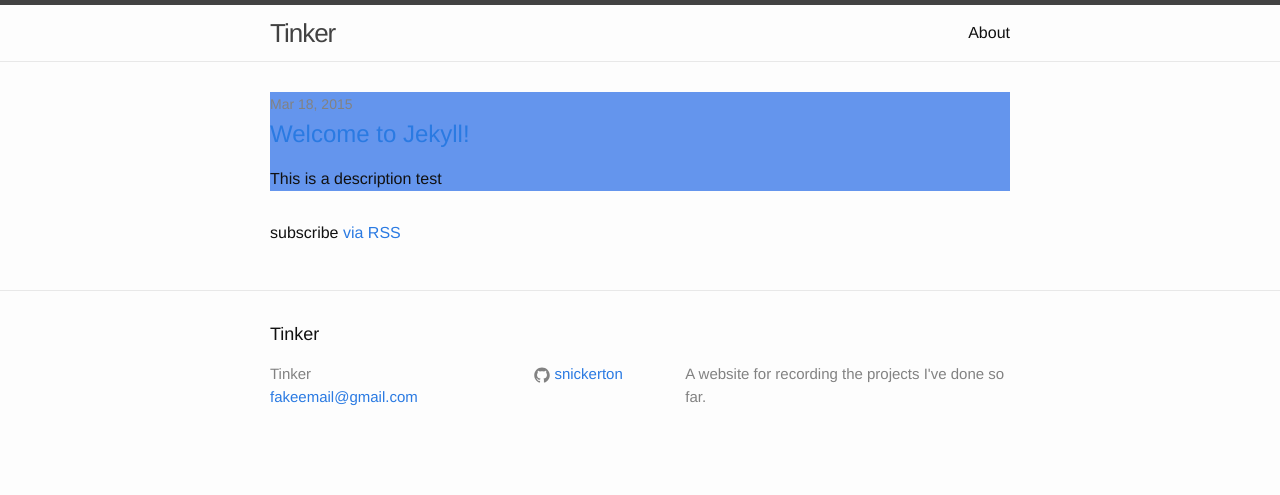
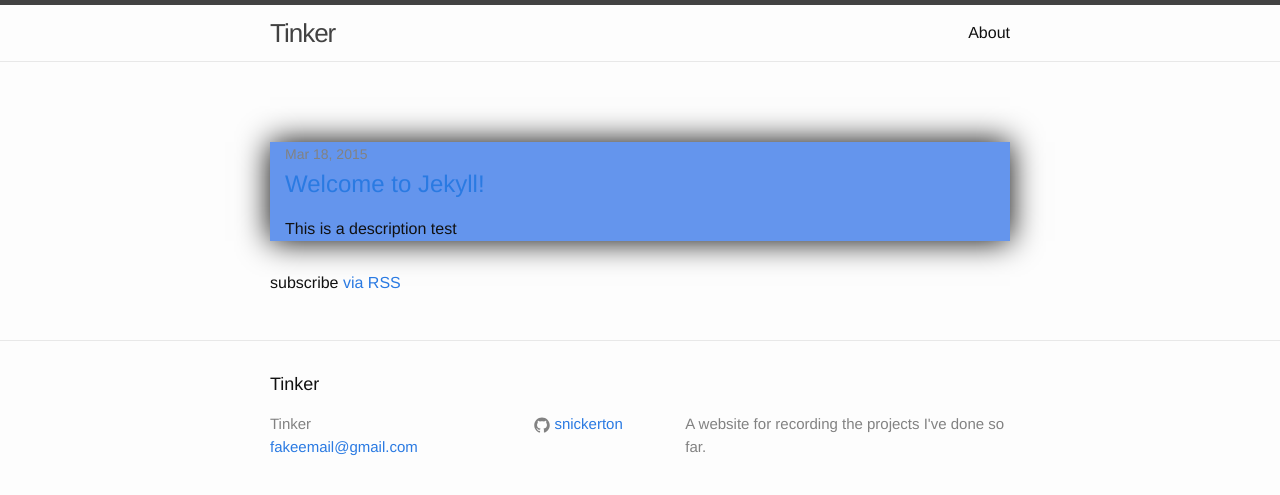
Before and after one commit to snickerton/snickerton.github.legacy, a Jekyll site: the page built from index.html, in a window 1280 px wide. Shown: the top 495 px of the page. Built offline with Jekyll 4.4.1, drawn with Linux system fonts in a browser that asks for light colours.

Commit message:
Update main.scss

```diff
--- a/css/main.scss
+++ b/css/main.scss
@@ -29,6 +29,9 @@
 
 div.post-card {
     background-color: #6495ed;
+    margin-top: 50px;
+    box-shadow: 0 0 30px black;
+    padding:0 15px 0 15px;
 }
 
 // Using media queries with like this:
```
